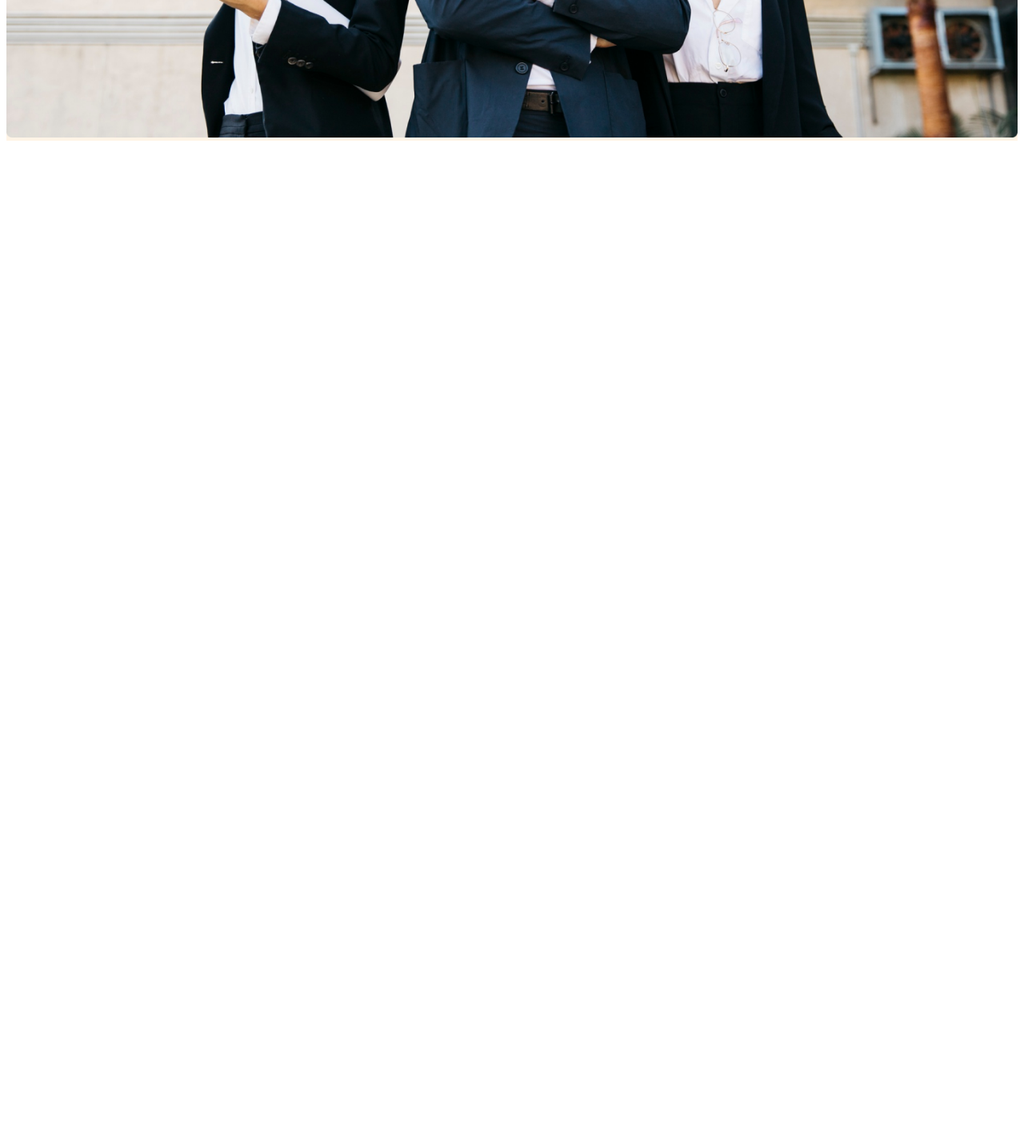
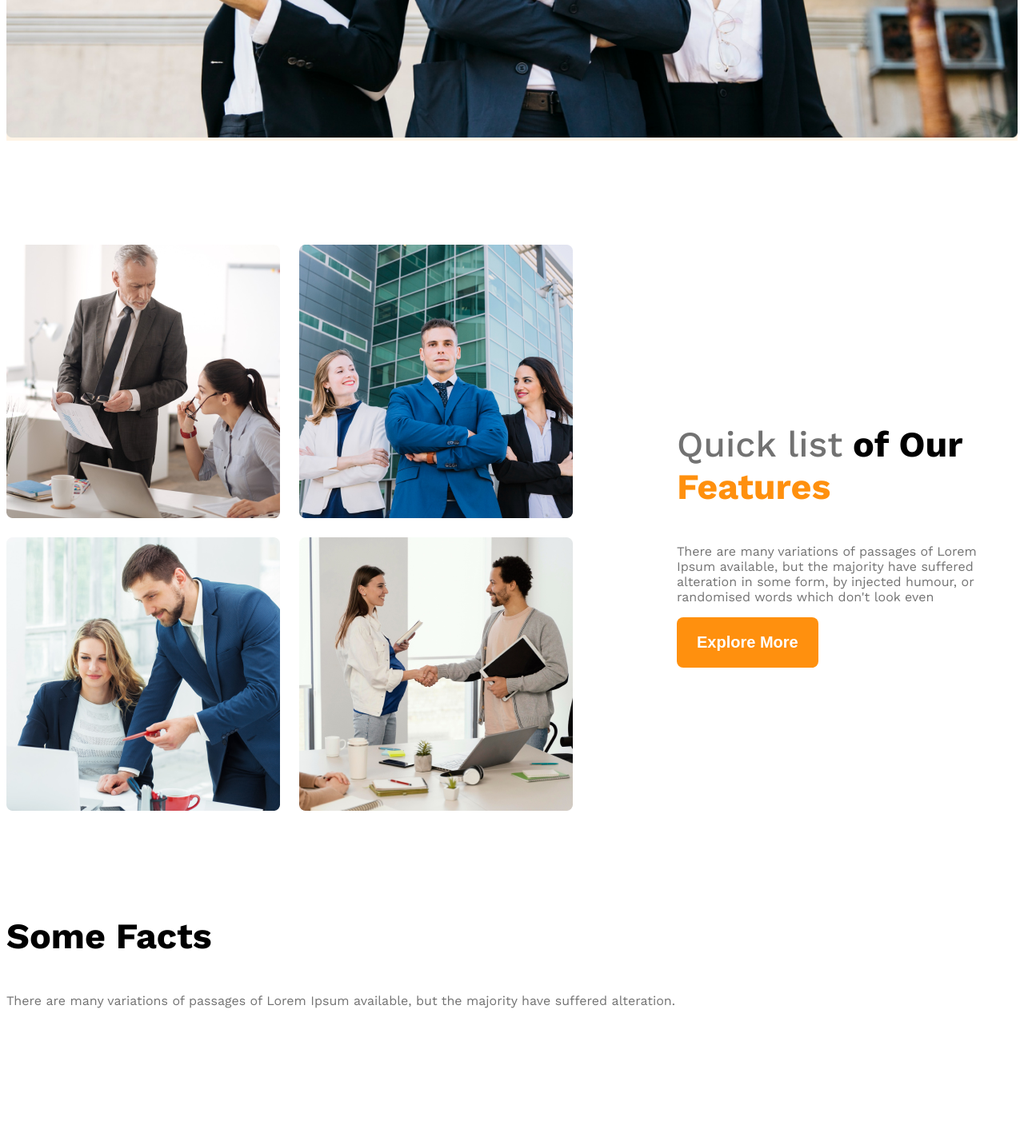
Before and after one commit to MohammadDevs/G3-Architects, a plain HTML site: page index.html in a window 1280 px wide. Shown: the part 998-2420 px from the top of the page at 80% size. Before the commit the page ends 1182 px from the top, so only its background shows below. Drawn offline with nearby package versions, Linux system fonts and the light colour scheme.

Commit message:
added main section and solve some baags

```diff
--- a/index.html
+++ b/index.html
@@ -27,11 +27,56 @@
         </div>
     </header>
     <main>
+            <!-- teams section -->
+        <section class="teams display-flex">
+            <div class="team-img-container">
+                <img src="images/team1.png" alt="">
+                <img src="images/team2.png" alt="">
+                <img src="images/team3.png" alt="">
+                <img src="images/team4.png" alt="">
+            </div>
+            <div class="our-features">
+                <h3 class="section-titel"><span id="quick-list" class="text-light-gray">Quick list</span> <span>of Our </span><span class="text-primary">Features</span></h3>
+                <p class="features-description text-light-gray">There are many variations of passages of Lorem Ipsum available, but the majority have suffered alteration in some form, by injected humour, or randomised words which don't look even</p>
+                <button class="btn-primary">Explore More</button>
+            </div>
+        </section>
+            <!-- features will enjoy -->
+        <section>
+            <h3 class="section-titel">Some Facts</h3>
+            <p class="text-light-gray">There are many variations of passages of Lorem Ipsum available, but the majority have suffered alteration.</p>
+            <div class="facts-container">
+                <div class="fact">
+                    <img src="" alt="" class="fact-icon">
+                    <h4 class="fact-number"></h4>
+                    <h5 class="fact-name"></h5>
+                </div>
+                <div class="fact">
+                    <img src="" alt="" class="fact-icon">
+                    <h4 class="fact-number"></h4>
+                    <h5 class="fact-name"></h5>
+                </div>
+                <div class="fact">
+                    <img src="" alt="" class="fact-icon">
+                    <h4 class="fact-number"></h4>
+                    <h5 class="fact-name"></h5>
+                </div>
+                <div class="fact">
+                    <img src="" alt="" class="fact-icon">
+                    <h4 class="fact-number"></h4>
+                    <h5 class="fact-name"></h5>
+                </div>
+            </div>
+        </section>
+            <!-- some facts -->
+        <section class="some-facts">
 
+        </section>
     </main>
     <footer>
 
     </footer>
 
+
 </body>
 </html>
--- a/styles/index.css
+++ b/styles/index.css
@@ -10,6 +10,14 @@
                 /* shared styles */
 .display-flex {
   display: flex;
+}
+/* primary color */
+.text-primary {
+  color: #FF900E;
+}
+/* dark 01 */
+.text-black{
+  color: #131313;
 }
 /* dark 02 */
 .text-gray{
@@ -30,9 +38,19 @@
   font-size: 1.25rem;
   font-weight: 600;
   border-radius: 8px;
-  border: 0;
+  border: none;
 }
-
+main {
+  max-width: 1440px;
+  margin: 0 auto;
+}
+main > section {
+  margin-top: 130px;
+}
+.section-titel {
+  font-size: 2.8rem;
+  font-weight: 700;
+}
                     /* header styles */
 
 /* navbar related styles */
@@ -75,9 +93,43 @@ font-weight: 400;
 .banner-img {
   max-width: 100%;
 }
+/* team and feature related styles */
+.teams {
+  align-items: center;
+}
+.team-img-container {
+  display: grid;
+  grid-template-columns: repeat(2, 1fr);
+  gap: 24px;
+}
+.our-features {
+  margin-left: 130px;
+  max-width: 530px;
+}
+
+#quick-list {
+  font-weight: 500;
+}
+
+/* responsive media for midium device */
+@media screen and (min-width: 576px) and (max-width: 992px) {
+  .teams {
+   flex-direction: column;
+  }
+  .our-features{
+   margin: 50px auto;
+  }
+ }
 /* responsive media quary */
 @media screen and (max-width: 576px) {
-  .navbar {
+  .navbar,
+  .teams{
     flex-direction: column;
   }
+  .team-img-container {
+    grid-template-columns: repeat(1, 1fr);
+  }
+  .our-features {
+    margin-left: 20px;
+  }
 }
```
